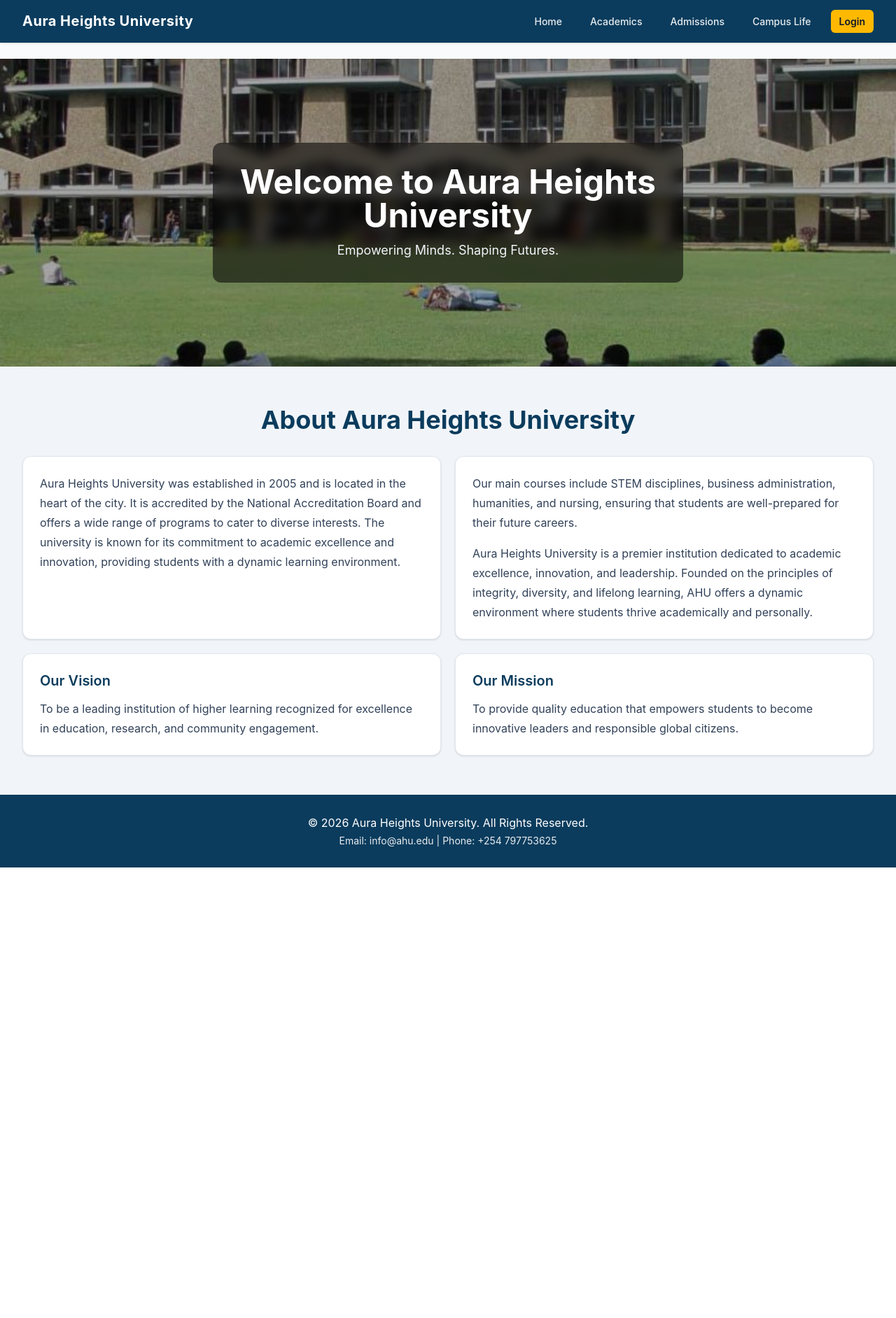
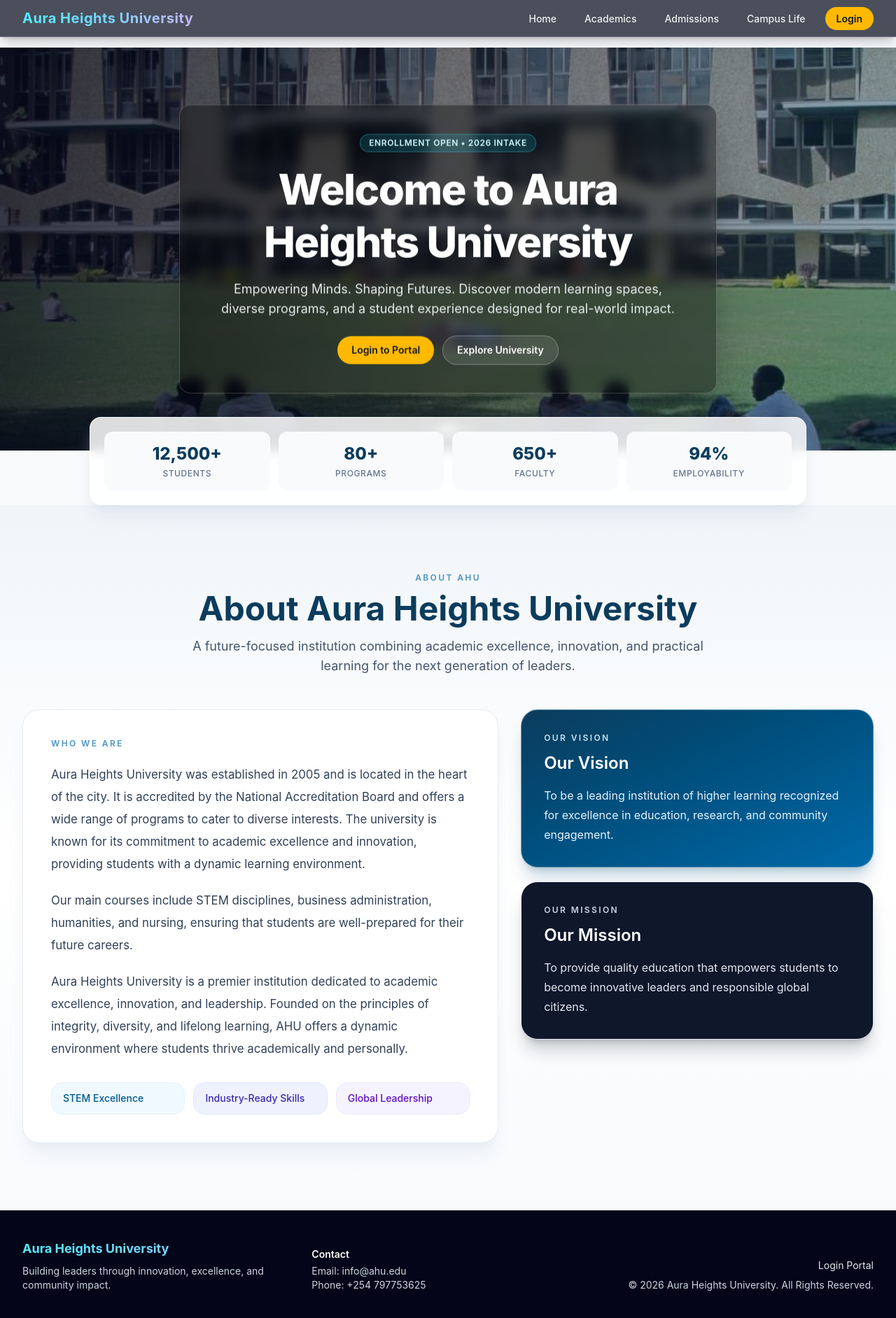
Before and after one commit to JoginderMikael/UMS, a React (Vite) app in the folder Frontend/: page / in a window 1280 px wide. Shown: the top 1884 px of the page at 70% size. Before the commit the page ends 1240 px from the top, so only its background shows below. Built offline with nearby package versions, Linux system fonts and the light colour scheme.

Commit message:
home page redesign

```diff
--- a/Frontend/src/components/home/AboutSection.jsx
+++ b/Frontend/src/components/home/AboutSection.jsx
@@ -1,22 +1,74 @@
 function AboutSection({ cards }) {
+  const aboutDescription = cards.find((card) => card.id === 'about-description')
+  const aboutCourses = cards.find((card) => card.id === 'about-courses')
+  const vision = cards.find((card) => card.id === 'about-vision')
+  const mission = cards.find((card) => card.id === 'about-mission')
+
   return (
-    <section className="bg-slate-100 px-4 py-14 md:px-8">
+    <section
+      id="about-section"
+      className="bg-linear-to-b from-slate-100 via-white to-slate-50 px-4 py-16 md:px-8 md:py-24"
+    >
       <div className="mx-auto max-w-7xl">
-        <h2 className="text-center text-3xl font-bold text-[#0b3c5d] md:text-4xl">
-          About Aura Heights University
-        </h2>
+        <div className="mx-auto max-w-3xl text-center">
+          <p className="text-xs font-semibold uppercase tracking-[0.2em] text-sky-700/70">About AHU</p>
+          <h2 className="mt-3 text-3xl font-bold text-[#0b3c5d] md:text-5xl">
+            About Aura Heights University
+          </h2>
+          <p className="mt-4 text-slate-600 md:text-lg">
+            A future-focused institution combining academic excellence, innovation, and
+            practical learning for the next generation of leaders.
+          </p>
+        </div>
 
-        <div className="mt-8 grid gap-5 md:grid-cols-2">
-          {cards.map((card) => (
-            <article key={card.id} className="rounded-xl border border-slate-200 bg-white p-6 shadow-sm">
-              {card.title ? <h3 className="text-xl font-semibold text-[#0b3c5d]">{card.title}</h3> : null}
-              {card.paragraphs.map((paragraph, index) => (
-                <p key={`${card.id}-${index}`} className={`${index === 0 && card.title ? 'mt-3' : index > 0 ? 'mt-4' : ''} leading-7 text-slate-700`}>
-                  {paragraph}
-                </p>
-              ))}
+        <div className="mt-12 grid items-start gap-8 lg:grid-cols-[1.35fr_1fr]">
+          <article className="rounded-3xl border border-slate-200/80 bg-white p-7 shadow-xl shadow-slate-200/60 md:p-10">
+            <p className="text-xs font-semibold uppercase tracking-[0.2em] text-sky-700/70">Who We Are</p>
+
+            {aboutDescription?.paragraphs?.map((paragraph, index) => (
+              <p
+                key={`about-description-${index}`}
+                className={`${index === 0 ? 'mt-5' : 'mt-4'} leading-8 text-slate-700 md:text-[1.05rem]`}
+              >
+                {paragraph}
+              </p>
+            ))}
+
+            {aboutCourses?.paragraphs?.map((paragraph, index) => (
+              <p
+                key={`about-courses-${index}`}
+                className="mt-5 leading-8 text-slate-700 md:text-[1.05rem]"
+              >
+                {paragraph}
+              </p>
+            ))}
+
+            <div className="mt-8 grid gap-3 sm:grid-cols-3">
+              <div className="rounded-2xl border border-sky-100 bg-sky-50 px-4 py-3 text-sm font-medium text-sky-800">
+                STEM Excellence
+              </div>
+              <div className="rounded-2xl border border-indigo-100 bg-indigo-50 px-4 py-3 text-sm font-medium text-indigo-800">
+                Industry-Ready Skills
+              </div>
+              <div className="rounded-2xl border border-violet-100 bg-violet-50 px-4 py-3 text-sm font-medium text-violet-800">
+                Global Leadership
+              </div>
+            </div>
+          </article>
+
+          <aside className="space-y-5">
+            <article className="rounded-3xl border border-white/40 bg-linear-to-br from-[#0b3c5d] to-sky-700 p-7 text-white shadow-xl shadow-sky-900/20 md:p-8">
+              <p className="text-xs font-semibold uppercase tracking-[0.2em] text-sky-100/90">Our Vision</p>
+              <h3 className="mt-3 text-2xl font-semibold">{vision?.title}</h3>
+              <p className="mt-4 leading-7 text-sky-50/95">{vision?.paragraphs?.[0]}</p>
             </article>
-          ))}
+
+            <article className="rounded-3xl border border-slate-200 bg-slate-900 p-7 text-white shadow-xl shadow-slate-900/20 md:p-8">
+              <p className="text-xs font-semibold uppercase tracking-[0.2em] text-slate-300">Our Mission</p>
+              <h3 className="mt-3 text-2xl font-semibold">{mission?.title}</h3>
+              <p className="mt-4 leading-7 text-slate-200">{mission?.paragraphs?.[0]}</p>
+            </article>
+          </aside>
         </div>
       </div>
     </section>
--- a/Frontend/src/components/home/HeroCarousel.jsx
+++ b/Frontend/src/components/home/HeroCarousel.jsx
@@ -1,6 +1,6 @@
 function HeroCarousel({ images, activeImageIndex }) {
   return (
-    <section className="relative h-[55vh] min-h-80 max-h-140 w-full overflow-hidden">
+    <section className="relative h-[72vh] min-h-96 max-h-190 w-full overflow-hidden">
       {images.map((image, index) => (
         <img
           key={image.alt}
@@ -11,10 +11,46 @@ function HeroCarousel({ images, activeImageIndex }) {
           }`}
         />
       ))}
-      <div className="absolute inset-0 bg-black/35" />
-      <div className="absolute inset-x-4 top-1/2 mx-auto max-w-2xl -translate-y-1/2 rounded-xl bg-black/55 p-6 text-center text-white backdrop-blur-sm md:p-8">
-        <h1 className="text-3xl font-bold md:text-5xl">Welcome to Aura Heights University</h1>
-        <p className="mt-3 text-base text-slate-100 md:text-lg">Empowering Minds. Shaping Futures.</p>
+      <div className="absolute inset-0 bg-linear-to-r from-slate-950/80 via-slate-900/55 to-sky-950/45" />
+
+      <div className="absolute inset-x-4 top-1/2 mx-auto max-w-3xl -translate-y-1/2 rounded-2xl border border-white/20 bg-black/35 p-6 text-center text-white shadow-2xl shadow-black/30 backdrop-blur-sm md:p-10">
+        <p className="inline-flex rounded-full border border-cyan-300/30 bg-cyan-400/15 px-3 py-1 text-xs font-semibold uppercase tracking-wider text-cyan-100">
+          Enrollment Open • 2026 Intake
+        </p>
+
+        <h1 className="mt-4 text-3xl font-extrabold leading-tight tracking-tight md:text-6xl">
+          Welcome to Aura Heights University
+        </h1>
+        <p className="mx-auto mt-4 max-w-2xl text-base text-slate-100/95 md:text-lg">
+          Empowering Minds. Shaping Futures. Discover modern learning spaces, diverse
+          programs, and a student experience designed for real-world impact.
+        </p>
+
+        <div className="mt-6 flex flex-wrap items-center justify-center gap-3">
+          <a
+            href="/login"
+            className="rounded-full bg-amber-400 px-5 py-2.5 text-sm font-semibold text-slate-900 transition hover:bg-amber-300"
+          >
+            Login to Portal
+          </a>
+          <a
+            href="#about-section"
+            className="rounded-full border border-white/30 bg-white/10 px-5 py-2.5 text-sm font-semibold text-white transition hover:bg-white/20"
+          >
+            Explore University
+          </a>
+        </div>
+      </div>
+
+      <div className="absolute bottom-6 left-1/2 flex -translate-x-1/2 items-center gap-2">
+        {images.map((image, index) => (
+          <span
+            key={`${image.alt}-dot`}
+            className={`h-2.5 rounded-full transition-all ${
+              activeImageIndex === index ? 'w-8 bg-white' : 'w-2.5 bg-white/50'
+            }`}
+          />
+        ))}
       </div>
     </section>
   )
--- a/Frontend/src/components/layout/Footer.jsx
+++ b/Frontend/src/components/layout/Footer.jsx
@@ -1,8 +1,29 @@
 function Footer() {
   return (
-    <footer className="bg-[#0b3c5d] px-4 py-7 text-center text-white md:px-8">
-      <p className="text-sm md:text-base">© 2026 Aura Heights University. All Rights Reserved.</p>
-      <p className="mt-1 text-sm text-white/90">Email: info@ahu.edu | Phone: +254 797753625</p>
+    <footer className="border-t border-white/10 bg-slate-950 px-4 py-10 text-white md:px-8">
+      <div className="mx-auto grid max-w-7xl gap-6 md:grid-cols-3 md:items-end">
+        <div>
+          <p className="bg-linear-to-r from-cyan-300 via-sky-300 to-violet-300 bg-clip-text text-lg font-bold text-transparent">
+            Aura Heights University
+          </p>
+          <p className="mt-2 text-sm text-slate-300">
+            Building leaders through innovation, excellence, and community impact.
+          </p>
+        </div>
+
+        <div className="text-sm text-slate-300">
+          <p className="font-semibold text-white">Contact</p>
+          <p className="mt-1">Email: info@ahu.edu</p>
+          <p>Phone: +254 797753625</p>
+        </div>
+
+        <div className="text-sm text-slate-300 md:text-right">
+          <a className="text-slate-200 transition hover:text-cyan-300" href="/login">
+            Login Portal
+          </a>
+          <p className="mt-2">© 2026 Aura Heights University. All Rights Reserved.</p>
+        </div>
+      </div>
     </footer>
   )
 }
--- a/Frontend/src/components/layout/Navbar.jsx
+++ b/Frontend/src/components/layout/Navbar.jsx
@@ -1,8 +1,10 @@
 function Navbar({ navItems, userLabel, userPath, isLoggedIn }) {
   return (
-    <header className="fixed inset-x-0 top-0 z-50 border-b border-slate-800/10 bg-[#0b3c5d] text-white shadow-sm">
-      <div className="mx-auto flex max-w-7xl flex-wrap items-center justify-between gap-4 px-4 py-4 md:px-8">
-        <p className="text-lg font-bold tracking-wide md:text-xl">Aura Heights University</p>
+    <header className="fixed inset-x-0 top-0 z-50 border-b border-white/20 bg-slate-950/70 text-white shadow-lg shadow-slate-950/20 backdrop-blur-xl">
+      <div className="mx-auto flex max-w-7xl flex-wrap items-center justify-between gap-4 px-4 py-3 md:px-8">
+        <p className="bg-linear-to-r from-cyan-300 via-sky-300 to-violet-300 bg-clip-text text-lg font-bold tracking-wide text-transparent md:text-xl">
+          Aura Heights University
+        </p>
 
         <nav aria-label="Main navigation">
           <ul className="flex flex-wrap items-center gap-2 md:gap-4">
@@ -10,7 +12,7 @@ function Navbar({ navItems, userLabel, userPath, isLoggedIn }) {
               <li key={item}>
                 <a
                   href="#"
-                  className="rounded-md px-3 py-2 text-sm font-medium text-white/90 transition hover:bg-white/10 hover:text-white"
+                  className="rounded-full px-3 py-1.5 text-sm font-medium text-white/90 transition hover:bg-white/15 hover:text-white"
                 >
                   {item}
                 </a>
@@ -19,9 +21,9 @@ function Navbar({ navItems, userLabel, userPath, isLoggedIn }) {
             <li>
               <a
                 href={userPath}
-                className={`rounded-md px-3 py-2 text-sm font-semibold transition ${
+                className={`rounded-full px-4 py-2 text-sm font-semibold transition ${
                   isLoggedIn
-                    ? 'bg-white/10 text-white hover:bg-white/20'
+                    ? 'border border-cyan-300/40 bg-cyan-400/10 text-cyan-100 hover:bg-cyan-300/20'
                     : 'bg-amber-400 text-slate-900 hover:bg-amber-300'
                 }`}
               >
--- a/Frontend/src/constants/homeContent.js
+++ b/Frontend/src/constants/homeContent.js
@@ -1,4 +1,11 @@
 export const navItems = ['Home', 'Academics', 'Admissions', 'Campus Life']
+
+export const homeStats = [
+  { label: 'Students', value: '12,500+' },
+  { label: 'Programs', value: '80+' },
+  { label: 'Faculty', value: '650+' },
+  { label: 'Employability', value: '94%' },
+]
 
 export const aboutCards = [
   {
--- a/Frontend/src/pages/HomePage.jsx
+++ b/Frontend/src/pages/HomePage.jsx
@@ -6,7 +6,7 @@ import AboutSection from '../components/home/AboutSection'
 import HeroCarousel from '../components/home/HeroCarousel'
 import Footer from '../components/layout/Footer'
 import Navbar from '../components/layout/Navbar'
-import { aboutCards, navItems } from '../constants/homeContent'
+import { aboutCards, homeStats, navItems } from '../constants/homeContent'
 import { resolveUserNavState } from '../utils/session'
 
 const carouselImages = [
@@ -32,8 +32,22 @@ function HomePage() {
     <div className="min-h-screen bg-slate-50 text-slate-800">
       <Navbar navItems={navItems} {...userNavState} />
 
-      <main className="pt-22 md:pt-21">
+      <main className="pt-18 md:pt-17">
         <HeroCarousel images={carouselImages} activeImageIndex={activeImageIndex} />
+
+        <section className="relative z-10 -mt-12 px-4 md:px-8">
+          <div className="mx-auto grid max-w-5xl gap-3 rounded-2xl border border-white/70 bg-white/85 p-4 shadow-xl shadow-slate-300/40 backdrop-blur-sm md:grid-cols-4 md:p-5">
+            {homeStats.map((item) => (
+              <article key={item.label} className="rounded-xl bg-slate-50 p-4 text-center">
+                <p className="text-2xl font-extrabold text-[#0b3c5d]">{item.value}</p>
+                <p className="mt-1 text-xs font-medium uppercase tracking-wider text-slate-500">
+                  {item.label}
+                </p>
+              </article>
+            ))}
+          </div>
+        </section>
+
         <AboutSection cards={aboutCards} />
       </main>
 
```
